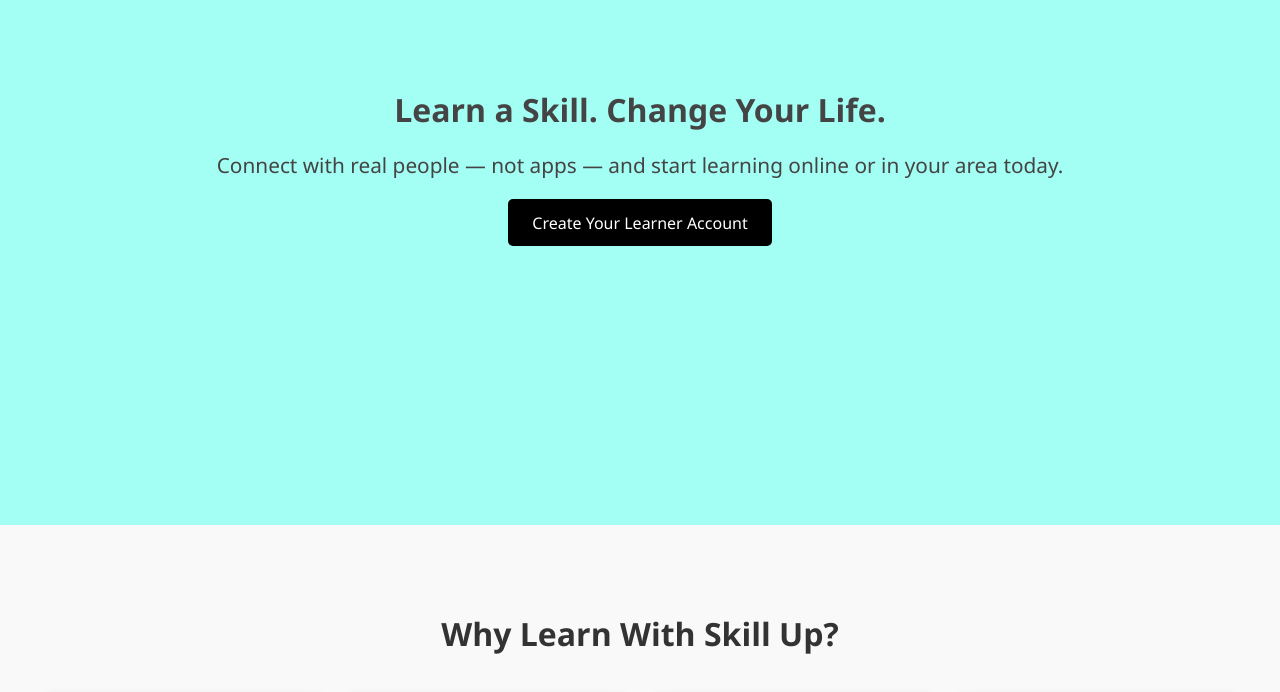
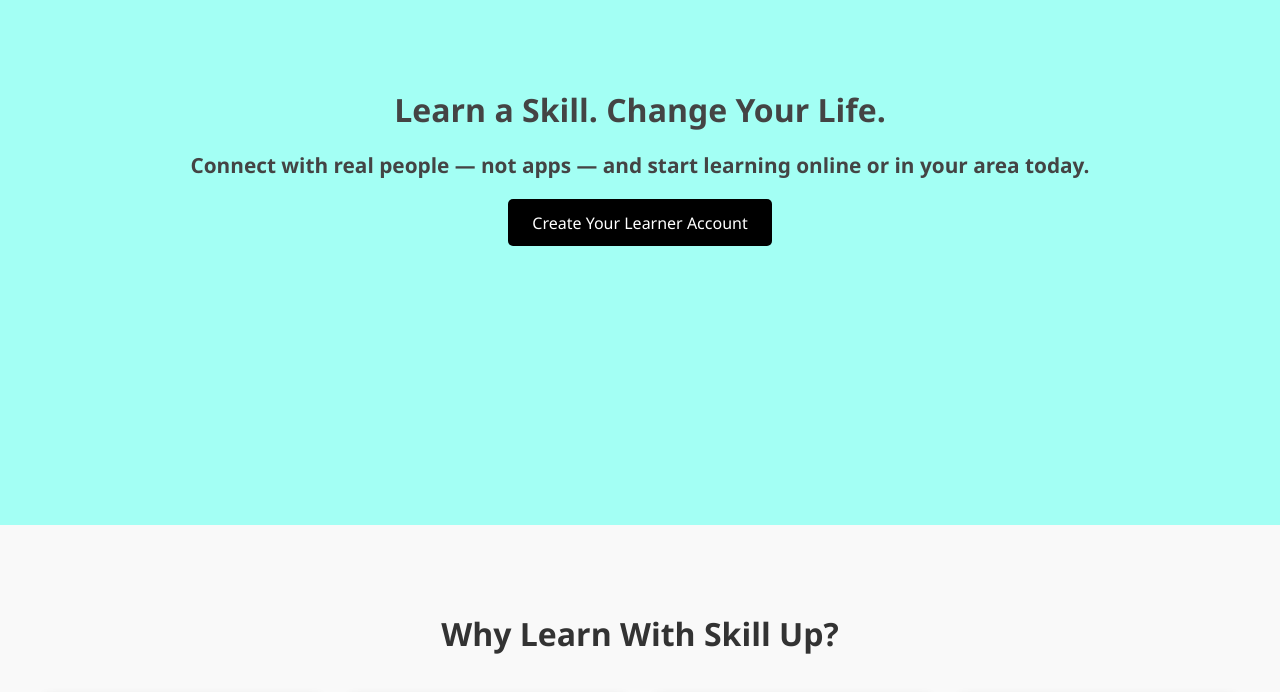
Before and after one commit to Skillup-lab/Skillup-lab, a plain HTML site: page learner.html in a window 1280 px wide. Shown: the part 103-795 px from the top of the page. Drawn offline with Linux system fonts and the light colour scheme.

Commit message:
Update learner.html

```diff
--- a/learner.html
+++ b/learner.html
@@ -187,7 +187,7 @@
 <!-- HERO -->
 <section class="hero reveal fade-up">
   <h1>Learn a Skill. Change Your Life.</h1>
-  <p style="font-size: 1.3rem; font-weight: light;">Connect with real people — not apps — and start learning online or in your area today.</p>
+  <p style="font-size: 1.3rem; font-weight: bold;">Connect with real people — not apps — and start learning online or in your area today.</p>
   <a href="teach.html" style="font-weight: lighter; font-size: 1rem;" class="cta-btn">Create Your Learner Account</a>
 </section>
 
```
